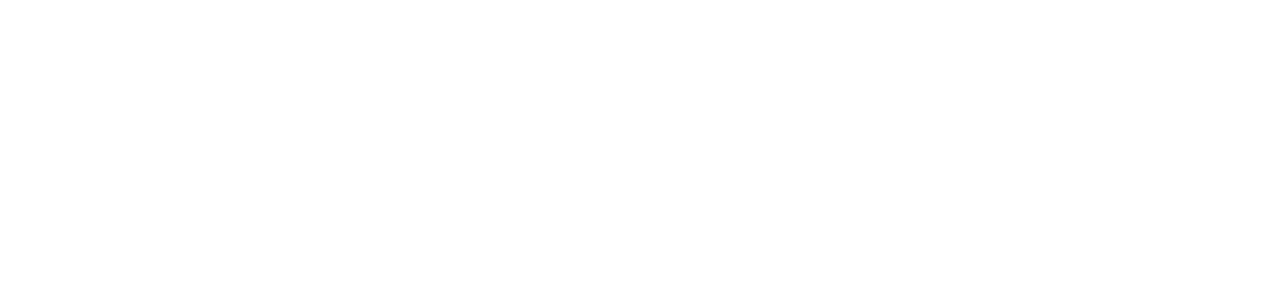
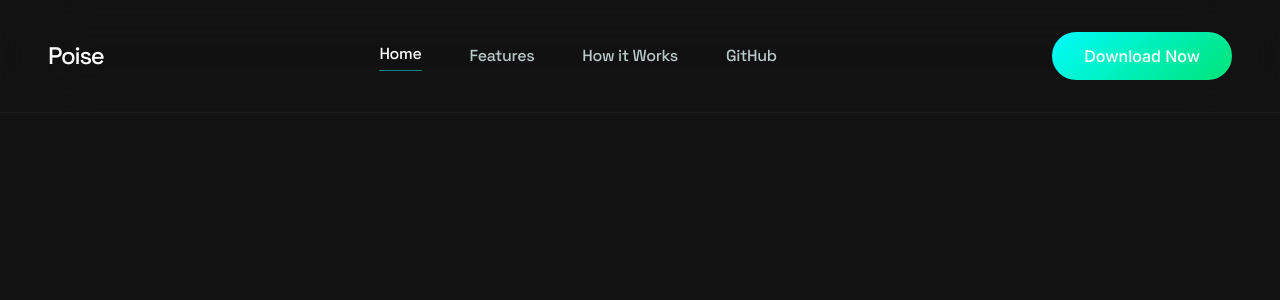
Before and after one commit to SafuGit/poise-web, a React (Vite) app: page / in a window 1280 px wide. Shown: the top 300 px of the page. Built offline with nearby package versions, Linux system fonts and the light colour scheme.

Commit message:
Add design system documentation and implement Navbar component with responsive design

```diff
--- a/src/App.tsx
+++ b/src/App.tsx
@@ -1,7 +1,14 @@
+import Navbar from './components/Navbar';
+
 export default function App() {
   return (
-    <div>
+    <div className="min-h-screen bg-[#131313] text-white">
+      <Navbar />
+      <main className="px-6 pt-32 md:px-12">
+        <section className="mx-auto max-w-360 py-10">
 
+        </section>
+      </main>
     </div>
   );
 }
--- /dev/null
+++ b/src/components/Navbar.tsx
@@ -0,0 +1,96 @@
+import { useState } from 'react';
+
+const Navbar = () => {
+  const [isOpen, setIsOpen] = useState(false);
+
+  return (
+    <header className="fixed top-0 z-50 w-full bg-[#131313]/40 backdrop-blur-2xl glassmorphism-edge">
+      <nav className="mx-auto flex w-full max-w-360 items-center justify-between px-6 py-5 md:px-12 md:py-8">
+        <div className="font-['Space_Grotesk'] text-2xl font-medium tracking-tighter text-white">
+          Poise
+        </div>
+
+        <div className="hidden items-center gap-12 font-['Space_Grotesk'] font-medium tracking-[-0.02em] md:flex">
+          <a className="border-b border-[#00FBFB]/50 pb-1 font-medium text-white" href="#">
+            Home
+          </a>
+          <a
+            className="text-[#B9CAC9] transition-all duration-300 hover:text-white hover:opacity-80"
+            href="#features"
+          >
+            Features
+          </a>
+          <a
+            className="text-[#B9CAC9] transition-all duration-300 hover:text-white hover:opacity-80"
+            href="#how-it-works"
+          >
+            How it Works
+          </a>
+          <a className="text-[#B9CAC9] transition-all duration-300 hover:text-white hover:opacity-80" href="#">
+            GitHub
+          </a>
+        </div>
+
+        <div className="hidden md:block">
+          <button className="pulse-gradient rounded-full px-8 py-3 font-medium text-on-primary-fixed transition-all hover:opacity-90 active:scale-95">
+            Download Now
+          </button>
+        </div>
+
+        <button
+          aria-controls="mobile-nav"
+          aria-expanded={isOpen}
+          aria-label="Toggle navigation"
+          className="rounded-full bg-surface-container-highest/20 p-2 text-white transition-all hover:bg-surface-container-highest/40 md:hidden"
+          onClick={() => setIsOpen((prev) => !prev)}
+          type="button"
+        >
+          <span className="material-symbols-outlined text-[22px]">{isOpen ? 'close' : 'menu'}</span>
+        </button>
+      </nav>
+
+      {isOpen && (
+        <div
+          className="mx-6 mb-4 rounded-2xl border border-white/5 bg-[#131313]/80 p-5 backdrop-blur-2xl md:hidden"
+          id="mobile-nav"
+        >
+          <div className="flex flex-col gap-4 font-['Space_Grotesk']">
+            <a
+              className="border-b border-[#00FBFB]/50 pb-1 font-medium text-white"
+              href="#"
+              onClick={() => setIsOpen(false)}
+            >
+              Home
+            </a>
+            <a
+              className="text-[#B9CAC9] transition-all duration-300 hover:text-white hover:opacity-80"
+              href="#features"
+              onClick={() => setIsOpen(false)}
+            >
+              Features
+            </a>
+            <a
+              className="text-[#B9CAC9] transition-all duration-300 hover:text-white hover:opacity-80"
+              href="#how-it-works"
+              onClick={() => setIsOpen(false)}
+            >
+              How it Works
+            </a>
+            <a
+              className="text-[#B9CAC9] transition-all duration-300 hover:text-white hover:opacity-80"
+              href="#"
+              onClick={() => setIsOpen(false)}
+            >
+              GitHub
+            </a>
+            <button className="pulse-gradient mt-2 rounded-full px-8 py-3 font-medium text-on-primary-fixed transition-all hover:opacity-90 active:scale-95">
+              Download Now
+            </button>
+          </div>
+        </div>
+      )}
+    </header>
+  );
+};
+
+export default Navbar;
--- a/src/index.css
+++ b/src/index.css
@@ -1 +1,17 @@
+@import url('https://fonts.googleapis.com/css2?family=Space+Grotesk:wght@300;400;500;600;700&family=Inter:wght@300;400;500;600&display=swap');
+@import url('https://fonts.googleapis.com/css2?family=Material+Symbols+Outlined:wght,FILL@100..700,0..1&display=swap');
 @import "tailwindcss";
+
+body {
+	background-color: #131313;
+	color: #ffffff;
+	font-family: 'Inter', sans-serif;
+}
+
+.glassmorphism-edge {
+	border-bottom: 1px solid rgba(255, 255, 255, 0.05);
+}
+
+.pulse-gradient {
+	background: linear-gradient(135deg, #00fbfb 0%, #00e479 100%);
+}
```
Also changed, not shown: 1 other file (tests, documents, lock files or other folders).
